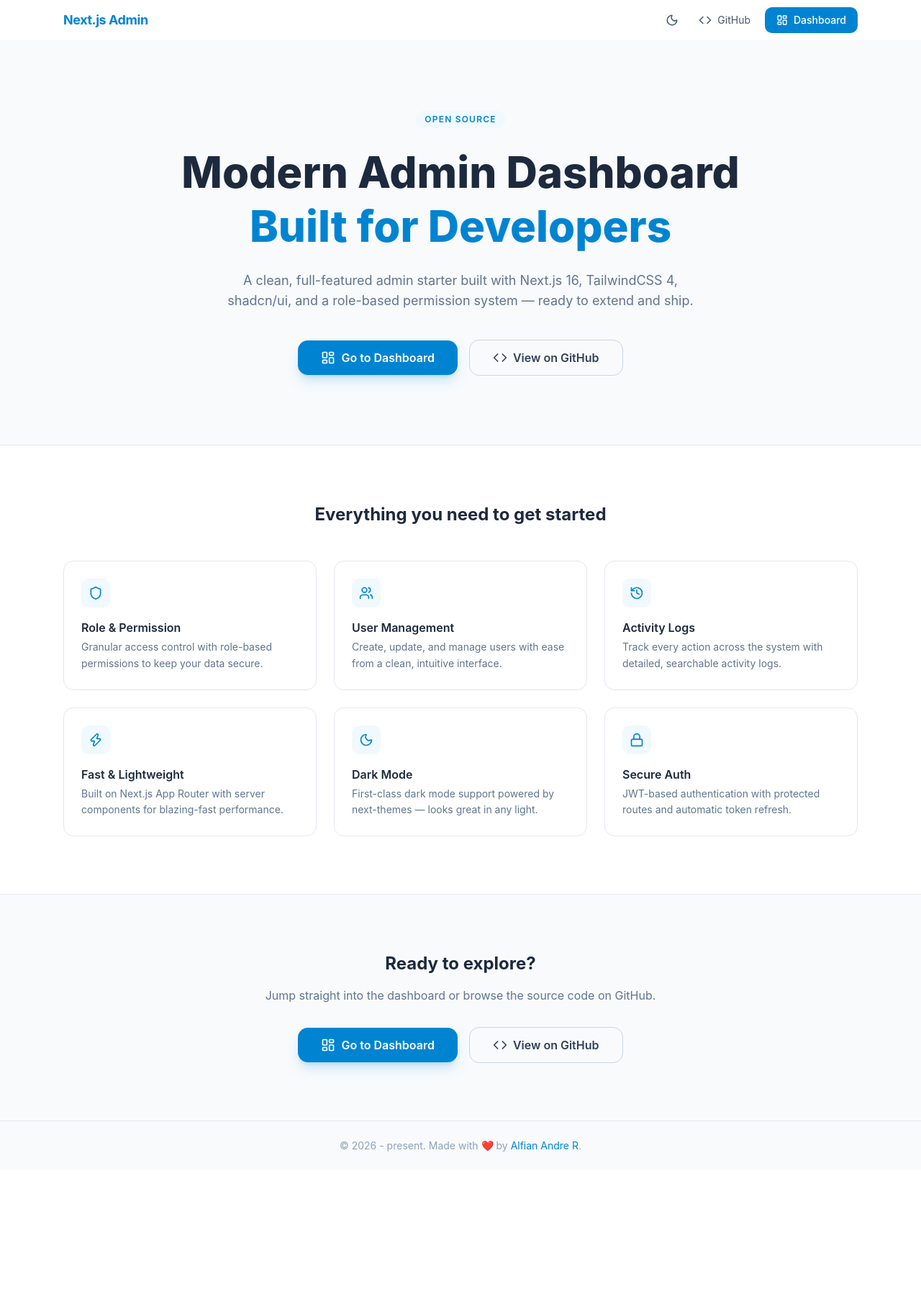
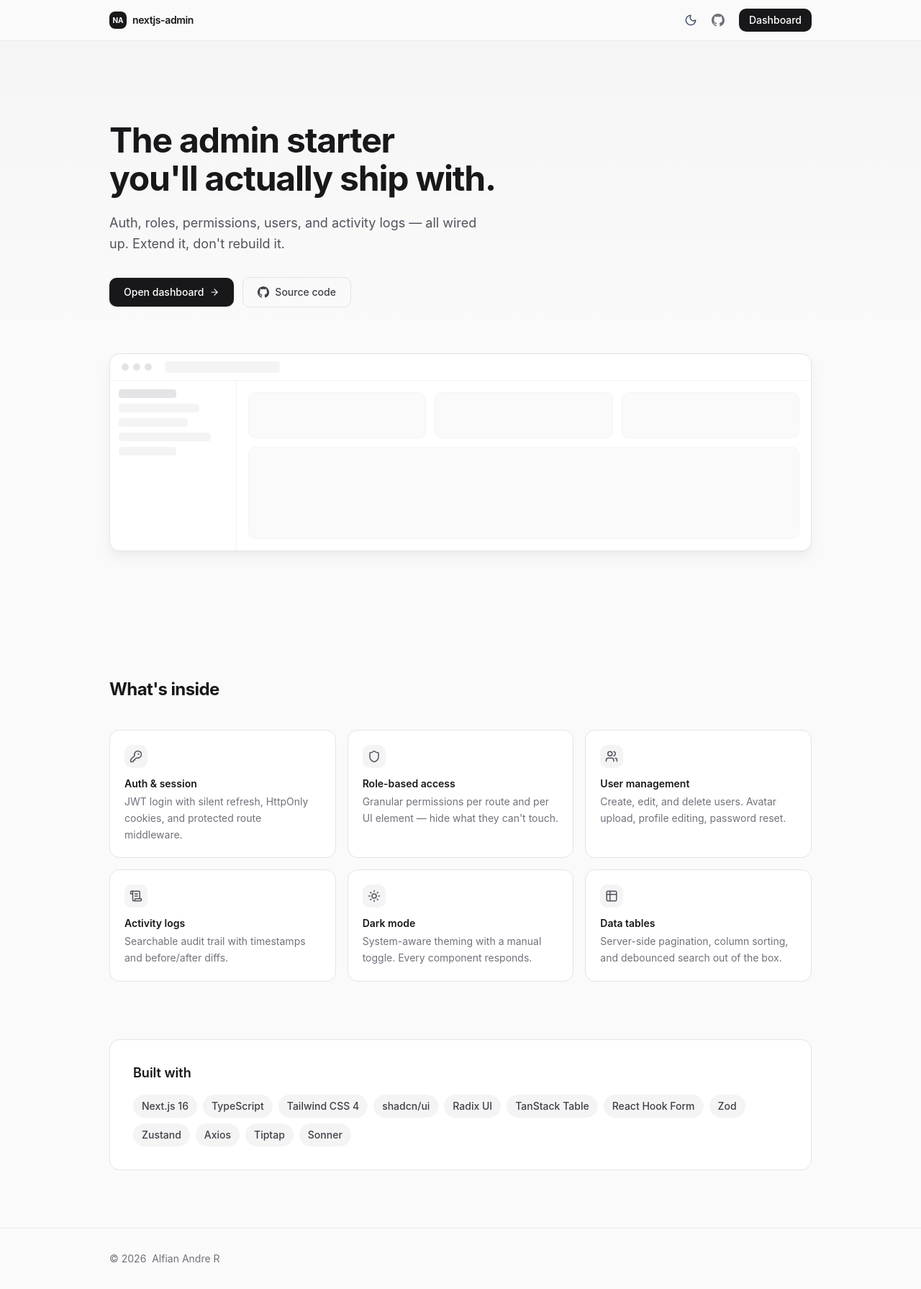
Before and after one commit to andrealfian420/nextjs-admin, a Next.js app: page / in a window 1280 px wide. Shown: the whole page at 72% size. Before the commit the page ends 1626 px from the top, so only its background shows below. Built offline with nearby package versions, Linux system fonts and the light colour scheme; no server answers.

Commit message:
chore: redesign the temporary landing page

```diff
--- a/src/app/page.tsx
+++ b/src/app/page.tsx
@@ -1,13 +1,12 @@
 import Link from 'next/link';
 import {
-  LayoutDashboard,
-  Code,
+  ArrowRight,
   Shield,
   Users,
-  History,
-  Zap,
-  Moon,
-  Lock,
+  ScrollText,
+  Sun,
+  Table2,
+  KeyRound,
 } from 'lucide-react';
 import ThemeToggle from '@/components/frontend/ThemeToggle';
 
@@ -17,178 +16,228 @@
     'A modern, full-featured admin dashboard built with Next.js, TailwindCSS, and shadcn/ui.',
 };
 
-const features = [
-  {
-    icon: Shield,
-    title: 'Role & Permission',
-    description:
-      'Granular access control with role-based permissions to keep your data secure.',
-  },
-  {
-    icon: Users,
-    title: 'User Management',
-    description:
-      'Create, update, and manage users with ease from a clean, intuitive interface.',
-  },
-  {
-    icon: History,
-    title: 'Activity Logs',
-    description:
-      'Track every action across the system with detailed, searchable activity logs.',
-  },
-  {
-    icon: Zap,
-    title: 'Fast & Lightweight',
-    description:
-      'Built on Next.js App Router with server components for blazing-fast performance.',
-  },
-  {
-    icon: Moon,
-    title: 'Dark Mode',
-    description:
-      'First-class dark mode support powered by next-themes — looks great in any light.',
-  },
-  {
-    icon: Lock,
-    title: 'Secure Auth',
-    description:
-      'JWT-based authentication with protected routes and automatic token refresh.',
-  },
-];
-
 export default function Home() {
   return (
-    <div className='min-h-screen bg-slate-50 dark:bg-slate-900 text-slate-800 dark:text-slate-100 font-sans'>
-      {/* Navbar */}
-      <header className='h-14 bg-white dark:bg-slate-800 border-b border-transparent dark:border-slate-700 flex items-center'>
-        <div className='max-w-6xl w-full mx-auto px-6 flex items-center justify-between'>
-          <span className='font-bold text-lg tracking-tight text-sky-600'>
-            Next.js Admin
+    <div className='min-h-screen bg-zinc-50 dark:bg-zinc-950 text-zinc-900 dark:text-zinc-100 antialiased'>
+      {/* Nav */}
+      <header className='sticky top-0 z-50 backdrop-blur-md bg-zinc-50/90 dark:bg-zinc-950/90 border-b border-zinc-200/70 dark:border-zinc-800/50'>
+        <div className='max-w-5xl mx-auto px-6 h-14 flex items-center justify-between'>
+          <Link href='/' className='flex items-center gap-2 group'>
+            <div className='w-6 h-6 rounded-md bg-zinc-900 dark:bg-zinc-100 flex items-center justify-center'>
+              <span className='text-[10px] font-bold text-white dark:text-zinc-900'>
+                NA
               </span>
-          <div className='flex items-center gap-2'>
+            </div>
+            <span className='text-sm font-semibold tracking-tight group-hover:text-zinc-600 dark:group-hover:text-zinc-300 transition-colors'>
+              nextjs-admin
+            </span>
+          </Link>
+          <div className='flex items-center gap-1'>
             <ThemeToggle />
             <Link
               href='https://github.com/andrealfian420/nextjs-admin'
               target='_blank'
-              className='flex items-center gap-2 text-sm text-slate-600 dark:text-slate-300 hover:text-slate-900 dark:hover:text-slate-100 px-3 py-2 rounded-lg hover:bg-slate-100 dark:hover:bg-slate-700 transition-colors'
+              className='p-2 rounded-lg text-zinc-500 hover:text-zinc-900 dark:text-zinc-400 dark:hover:text-zinc-100 transition-colors'
+              aria-label='GitHub'
             >
-              <Code size={18} />
-              GitHub
+              <svg
+                viewBox='0 0 16 16'
+                fill='currentColor'
+                className='w-[18px] h-[18px]'
+                aria-hidden='true'
+              >
+                <path d='M8 0C3.58 0 0 3.58 0 8c0 3.54 2.29 6.53 5.47 7.59.4.07.55-.17.55-.38 0-.19-.01-.82-.01-1.49-2.01.37-2.53-.49-2.69-.94-.09-.23-.48-.94-.82-1.13-.28-.15-.68-.52-.01-.53.63-.01 1.08.58 1.23.82.72 1.21 1.87.87 2.33.66.07-.52.28-.87.51-1.07-1.78-.2-3.64-.89-3.64-3.95 0-.87.31-1.59.82-2.15-.08-.2-.36-1.02.08-2.12 0 0 .67-.21 2.2.82.64-.18 1.32-.27 2-.27s1.36.09 2 .27c1.53-1.04 2.2-.82 2.2-.82.44 1.1.16 1.92.08 2.12.51.56.82 1.27.82 2.15 0 3.07-1.87 3.75-3.65 3.95.29.25.54.73.54 1.48 0 1.07-.01 1.93-.01 2.2 0 .21.15.46.55.38A8.01 8.01 0 0 0 16 8c0-4.42-3.58-8-8-8Z' />
+              </svg>
             </Link>
             <Link
               href='/admin'
-              className='flex items-center gap-2 text-sm bg-sky-600 hover:bg-sky-700 text-white px-4 py-2 rounded-lg font-medium transition-colors'
+              className='ml-2 text-sm font-medium px-3.5 py-1.5 rounded-lg bg-zinc-900 text-white hover:bg-zinc-800 dark:bg-zinc-100 dark:text-zinc-900 dark:hover:bg-zinc-200 transition-colors'
             >
-              <LayoutDashboard size={16} />
               Dashboard
             </Link>
           </div>
         </div>
       </header>
 
+      <main>
         {/* Hero */}
-      <main>
-        <section className='max-w-6xl mx-auto px-6 py-24 text-center'>
-          <span className='inline-block text-xs font-semibold tracking-widest uppercase text-sky-600 bg-sky-50 dark:bg-sky-950 px-3 py-1 rounded-full mb-6'>
-            Open Source
-          </span>
-          <h1 className='text-4xl sm:text-5xl md:text-6xl font-extrabold leading-tight mb-6'>
-            Modern Admin Dashboard
+        <section className='relative overflow-hidden'>
+          <div className='absolute inset-0 bg-gradient-to-b from-zinc-100/80 via-transparent to-transparent dark:from-zinc-900/50 dark:via-transparent pointer-events-none' />
+          <div className='max-w-5xl mx-auto px-6 pt-20 pb-16 sm:pt-28 sm:pb-24 relative'>
+            <div className='max-w-2xl'>
+              <h1 className='text-4xl sm:text-5xl font-bold tracking-tight leading-[1.1]'>
+                The admin starter
                 <br />
-            <span className='text-sky-600'>Built for Developers</span>
+                you&apos;ll actually ship with.
               </h1>
-          <p className='max-w-2xl mx-auto text-lg text-slate-500 dark:text-slate-400 mb-10'>
-            A clean, full-featured admin starter built with Next.js 16,
-            TailwindCSS 4, shadcn/ui, and a role-based permission system — ready
-            to extend and ship.
+              <p className='mt-5 text-lg text-zinc-600 dark:text-zinc-400 leading-relaxed max-w-lg'>
+                Auth, roles, permissions, users, and activity logs — all wired
+                up. Extend it, don&apos;t rebuild it.
               </p>
-
-          {/* CTA Buttons */}
-          <div className='flex flex-col sm:flex-row items-center justify-center gap-4'>
+              <div className='mt-8 flex flex-wrap items-center gap-3'>
                 <Link
                   href='/admin'
-              className='flex items-center gap-2 bg-sky-600 hover:bg-sky-700 text-white px-8 py-3 rounded-xl font-semibold text-base transition-colors shadow-lg shadow-sky-600/20'
+                  className='inline-flex items-center gap-2 text-sm font-medium px-5 py-2.5 rounded-lg bg-zinc-900 text-white hover:bg-zinc-800 dark:bg-zinc-100 dark:text-zinc-900 dark:hover:bg-zinc-200 transition-colors shadow-sm'
                 >
-              <LayoutDashboard size={20} />
-              Go to Dashboard
+                  Open dashboard
+                  <ArrowRight size={14} />
                 </Link>
                 <Link
                   href='https://github.com/andrealfian420/nextjs-admin'
                   target='_blank'
-              className='flex items-center gap-2 border border-slate-300 dark:border-slate-600 hover:border-slate-400 dark:hover:border-slate-500 text-slate-700 dark:text-slate-300 px-8 py-3 rounded-xl font-semibold text-base transition-colors'
+                  className='inline-flex items-center gap-2 text-sm font-medium px-5 py-2.5 rounded-lg border border-zinc-200 dark:border-zinc-800 text-zinc-700 dark:text-zinc-300 hover:bg-zinc-100 dark:hover:bg-zinc-900 transition-colors'
                 >
-              <Code size={20} />
-              View on GitHub
+                  <svg
+                    viewBox='0 0 16 16'
+                    fill='currentColor'
+                    className='w-4 h-4'
+                    aria-hidden='true'
+                  >
+                    <path d='M8 0C3.58 0 0 3.58 0 8c0 3.54 2.29 6.53 5.47 7.59.4.07.55-.17.55-.38 0-.19-.01-.82-.01-1.49-2.01.37-2.53-.49-2.69-.94-.09-.23-.48-.94-.82-1.13-.28-.15-.68-.52-.01-.53.63-.01 1.08.58 1.23.82.72 1.21 1.87.87 2.33.66.07-.52.28-.87.51-1.07-1.78-.2-3.64-.89-3.64-3.95 0-.87.31-1.59.82-2.15-.08-.2-.36-1.02.08-2.12 0 0 .67-.21 2.2.82.64-.18 1.32-.27 2-.27s1.36.09 2 .27c1.53-1.04 2.2-.82 2.2-.82.44 1.1.16 1.92.08 2.12.51.56.82 1.27.82 2.15 0 3.07-1.87 3.75-3.65 3.95.29.25.54.73.54 1.48 0 1.07-.01 1.93-.01 2.2 0 .21.15.46.55.38A8.01 8.01 0 0 0 16 8c0-4.42-3.58-8-8-8Z' />
+                  </svg>
+                  Source code
                 </Link>
+              </div>
+            </div>
+
+            {/* Dashboard wireframe preview */}
+            <div className='mt-14 sm:mt-16 rounded-xl border border-zinc-200 dark:border-zinc-800 bg-white dark:bg-zinc-900 shadow-lg shadow-zinc-200/50 dark:shadow-zinc-900/50 overflow-hidden'>
+              <div className='flex items-center gap-1.5 px-4 py-2.5 border-b border-zinc-100 dark:border-zinc-800'>
+                <div className='w-2.5 h-2.5 rounded-full bg-zinc-200 dark:bg-zinc-700' />
+                <div className='w-2.5 h-2.5 rounded-full bg-zinc-200 dark:bg-zinc-700' />
+                <div className='w-2.5 h-2.5 rounded-full bg-zinc-200 dark:bg-zinc-700' />
+                <div className='ml-3 h-4 w-40 rounded bg-zinc-100 dark:bg-zinc-800' />
+              </div>
+              <div className='flex'>
+                {/* Sidebar hint */}
+                <div className='hidden sm:flex flex-col gap-2 p-3 w-44 border-r border-zinc-100 dark:border-zinc-800'>
+                  <div className='h-3 w-20 rounded bg-zinc-200 dark:bg-zinc-700' />
+                  <div className='h-3 w-28 rounded bg-zinc-100 dark:bg-zinc-800' />
+                  <div className='h-3 w-24 rounded bg-zinc-100 dark:bg-zinc-800' />
+                  <div className='h-3 w-32 rounded bg-zinc-100 dark:bg-zinc-800' />
+                  <div className='h-3 w-20 rounded bg-zinc-100 dark:bg-zinc-800' />
+                </div>
+                {/* Main content hint */}
+                <div className='flex-1 p-4 space-y-3'>
+                  <div className='flex gap-3'>
+                    <div className='flex-1 h-16 rounded-lg bg-zinc-50 dark:bg-zinc-800 border border-zinc-100 dark:border-zinc-700' />
+                    <div className='flex-1 h-16 rounded-lg bg-zinc-50 dark:bg-zinc-800 border border-zinc-100 dark:border-zinc-700' />
+                    <div className='hidden sm:block flex-1 h-16 rounded-lg bg-zinc-50 dark:bg-zinc-800 border border-zinc-100 dark:border-zinc-700' />
+                  </div>
+                  <div className='h-32 rounded-lg bg-zinc-50 dark:bg-zinc-800 border border-zinc-100 dark:border-zinc-700' />
+                </div>
+              </div>
+            </div>
           </div>
         </section>
 
         {/* Features */}
-        <section className='bg-white dark:bg-slate-800 border-y border-slate-200 dark:border-slate-700'>
-          <div className='max-w-6xl mx-auto px-6 py-20'>
-            <h2 className='text-center text-2xl font-bold mb-12'>
-              Everything you need to get started
+        <section className='max-w-5xl mx-auto px-6 py-16 sm:py-20'>
+          <h2 className='text-2xl font-bold tracking-tight mb-10'>
+            What&apos;s inside
           </h2>
-            <div className='grid gap-6 sm:grid-cols-2 lg:grid-cols-3'>
-              {features.map(({ icon: Icon, title, description }) => (
-                <div
-                  key={title}
-                  className='bg-white dark:bg-slate-800 rounded-xl p-6 border border-slate-200 dark:border-slate-700 hover:shadow-md transition-shadow'
-                >
-                  <div className='inline-flex items-center justify-center w-10 h-10 rounded-lg bg-sky-50 dark:bg-sky-950 text-sky-600 mb-4'>
-                    <Icon size={20} />
-                  </div>
-                  <h3 className='font-semibold text-base mb-1'>{title}</h3>
-                  <p className='text-sm text-slate-500 dark:text-slate-400 leading-relaxed'>
-                    {description}
-                  </p>
-                </div>
-              ))}
-            </div>
+          <div className='grid gap-4 sm:grid-cols-2 lg:grid-cols-3'>
+            <FeatureCard
+              icon={<KeyRound size={18} />}
+              title='Auth & session'
+              description='JWT login with silent refresh, HttpOnly cookies, and protected route middleware.'
+            />
+            <FeatureCard
+              icon={<Shield size={18} />}
+              title='Role-based access'
+              description="Granular permissions per route and per UI element — hide what they can't touch."
+            />
+            <FeatureCard
+              icon={<Users size={18} />}
+              title='User management'
+              description='Create, edit, and delete users. Avatar upload, profile editing, password reset.'
+            />
+            <FeatureCard
+              icon={<ScrollText size={18} />}
+              title='Activity logs'
+              description='Searchable audit trail with timestamps and before/after diffs.'
+            />
+            <FeatureCard
+              icon={<Sun size={18} />}
+              title='Dark mode'
+              description='System-aware theming with a manual toggle. Every component responds.'
+            />
+            <FeatureCard
+              icon={<Table2 size={18} />}
+              title='Data tables'
+              description='Server-side pagination, column sorting, and debounced search out of the box.'
+            />
           </div>
         </section>
 
-        {/* Bottom CTA */}
-        <section className='max-w-6xl mx-auto px-6 py-20 text-center'>
-          <h2 className='text-2xl font-bold mb-4'>Ready to explore?</h2>
-          <p className='text-slate-500 dark:text-slate-400 mb-8'>
-            Jump straight into the dashboard or browse the source code on
-            GitHub.
-          </p>
-          <div className='flex flex-col sm:flex-row items-center justify-center gap-4'>
-            <Link
-              href='/admin'
-              className='flex items-center gap-2 bg-sky-600 hover:bg-sky-700 text-white px-8 py-3 rounded-xl font-semibold text-base transition-colors shadow-lg shadow-sky-600/20'
+        {/* Stack */}
+        <section className='max-w-5xl mx-auto px-6 pb-16 sm:pb-20'>
+          <div className='rounded-xl border border-zinc-200 dark:border-zinc-800 bg-white dark:bg-zinc-900 p-6 sm:p-8'>
+            <h2 className='text-lg font-semibold mb-4'>Built with</h2>
+            <div className='flex flex-wrap gap-2'>
+              {[
+                'Next.js 16',
+                'TypeScript',
+                'Tailwind CSS 4',
+                'shadcn/ui',
+                'Radix UI',
+                'TanStack Table',
+                'React Hook Form',
+                'Zod',
+                'Zustand',
+                'Axios',
+                'Tiptap',
+                'Sonner',
+              ].map((tech) => (
+                <span
+                  key={tech}
+                  className='text-sm px-3 py-1.5 rounded-full bg-zinc-100 text-zinc-700 dark:bg-zinc-800 dark:text-zinc-300 font-medium'
                 >
-              <LayoutDashboard size={20} />
-              Go to Dashboard
-            </Link>
-            <Link
-              href='https://github.com/andrealfian420/nextjs-admin'
-              target='_blank'
-              className='flex items-center gap-2 border border-slate-300 dark:border-slate-600 hover:border-slate-400 dark:hover:border-slate-500 text-slate-700 dark:text-slate-300 px-8 py-3 rounded-xl font-semibold text-base transition-colors'
-            >
-              <Code size={20} />
-              View on GitHub
-            </Link>
+                  {tech}
+                </span>
+              ))}
+            </div>
           </div>
         </section>
       </main>
 
       {/* Footer */}
-      <footer className='border-t border-slate-200 dark:border-slate-700'>
-        <div className='max-w-6xl mx-auto px-6 py-6 text-center text-sm text-slate-400 dark:text-slate-500'>
-          &copy; {new Date().getFullYear()} - present. Made with ❤️ by{' '}
+      <footer className='border-t border-zinc-200/70 dark:border-zinc-800/50'>
+        <div className='max-w-5xl mx-auto px-6 py-8 flex flex-col sm:flex-row sm:items-center sm:justify-between gap-2 text-sm text-zinc-500 dark:text-zinc-500'>
+          <span>
+            &copy; {new Date().getFullYear()} &nbsp;
             <a
               href='https://github.com/andrealfian420'
               target='_blank'
-            className='text-sky-600 hover:text-sky-700 dark:hover:text-sky-400 transition-colors'
+              className='hover:text-zinc-900 dark:hover:text-zinc-300 transition-colors'
             >
               Alfian Andre R
             </a>
-          .
+          </span>
         </div>
       </footer>
     </div>
   );
 }
+
+function FeatureCard({
+  icon,
+  title,
+  description,
+}: {
+  icon: React.ReactNode;
+  title: string;
+  description: string;
+}) {
+  return (
+    <div className='group rounded-xl border border-zinc-200 dark:border-zinc-800 bg-white dark:bg-zinc-900 p-5 hover:border-zinc-300 dark:hover:border-zinc-700 hover:shadow-sm transition-all'>
+      <div className='w-8 h-8 rounded-lg bg-zinc-100 dark:bg-zinc-800 flex items-center justify-center text-zinc-600 dark:text-zinc-400 mb-3 group-hover:bg-zinc-200 dark:group-hover:bg-zinc-700 transition-colors'>
+        {icon}
+      </div>
+      <h3 className='text-sm font-semibold mb-1'>{title}</h3>
+      <p className='text-sm text-zinc-500 dark:text-zinc-400 leading-relaxed'>
+        {description}
+      </p>
+    </div>
+  );
+}
```
Lines whose indentation alone changed are shown as unchanged.
